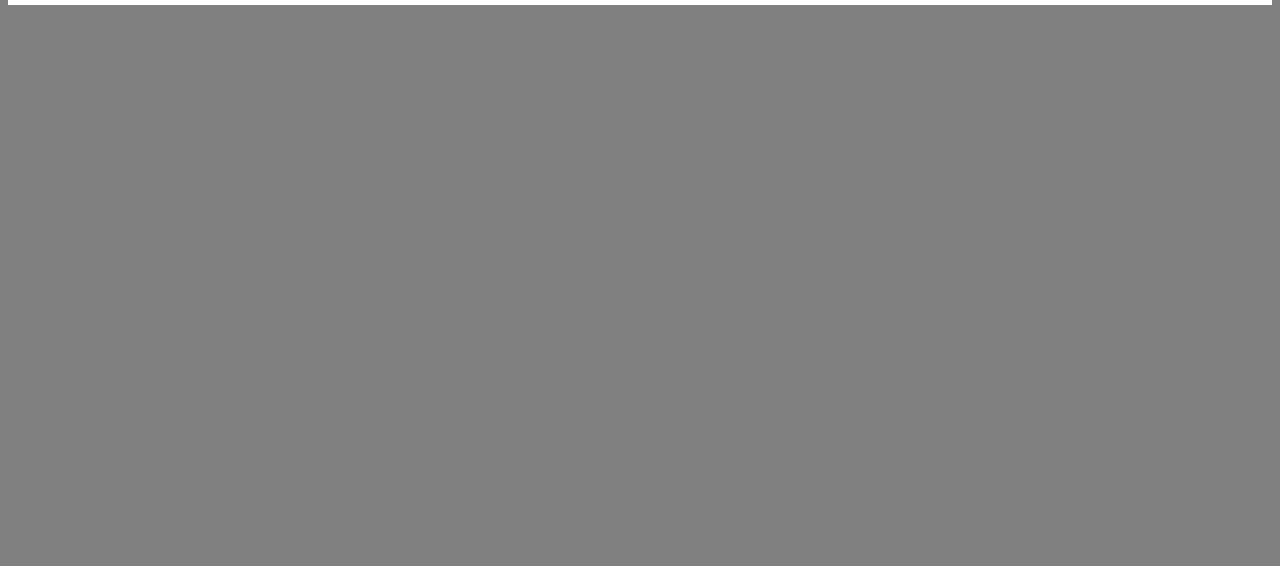
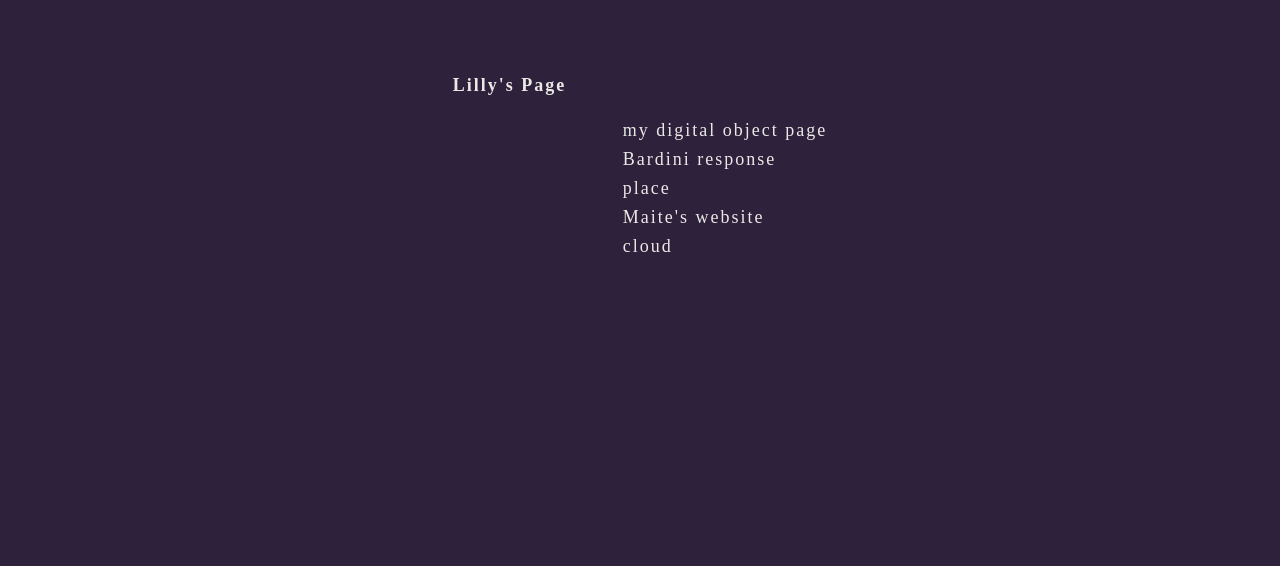
Before and after one commit to lillygrogono/circle-lilly, a plain HTML site: page index.html in a window 1280 px wide. Shown: the part 234-800 px from the top of the page. Drawn offline with Linux system fonts and the light colour scheme; a web font is replaced by a local one.

Commit message:
Add files via upload

```diff
--- a/home.css
+++ b/home.css
@@ -1,3 +1,31 @@
+@font-face {
+    font-family: 'castledown';
+    src: url('castledown.otf') format('opentype');
+    font-weight: normal;
+    font-style: normal;
+}
+
+@font-face {
+    font-family: 'ebgaramond';
+    src: url('ebgaramond.ttf') format('opentype');
+    font-weight: normal;
+    font-style: normal;
+}
+
+@font-face {
+    font-family: 'outfit';
+    src: url('outfit.ttf') format('opentype');
+    font-weight: normal;
+    font-style: normal;
+}
+
+@font-face {
+    font-family: 'outfit-light';
+    src: url('outfit-light.ttf') format('opentype');
+    font-weight: normal;
+    font-style: normal;
+}
+
 html {
     box-sizing: border-box;
 }
@@ -6,34 +34,66 @@ html {
 }
 
 body {
-    color: pink;
-    background-color:gray;
-    text-align: center;
+    color: #EAE9E6;
+    background-color: #2D213C;
+    margin: 0; /* Remove default margins */
+    height: 100vh; /* Make the body fill the viewport height */
+    display: flex; /* Use flexbox for centering */
+    justify-content: center; /* Horizontally center the container */
+    align-items: center; /* Vertically center the container */
 }
 
 h1{
-    font-size: 60px;
-    font-family: Cambria, Cochin, Georgia, Times, 'Times New Roman', serif ;
+    font-size: 18px;
+    font-family: outfit-light;
+    letter-spacing: 2px;
+    padding: 4px;
+    margin:0px;
+    margin-bottom: 16px;
+    margin-right:170px;
 }
 
-.grid{
-    background-color:white;
-    display: flex;
+.container{
+    align-items: center;
 }
 
 .cloud-link{
-    background: red;
     border-radius: 50%;
-    opacity:.8;
-    position:fixed;
-    top: 10px;
-    left:10px;
-
 }
 
 a{
-    color:aquamarine;
-    displaY: block;
-    font-size:32px;
-    margin: 20px;
+    font-family: outfit-light;
+    color:#EAE9E6;
+    text-align: left;
+    display: block;
+    font-size:18px;
+    letter-spacing: 2px;
+    padding: 4px;
+    text-decoration: none;
+    margin-left:170px;
 }
+
+a.new-color {
+    color: #2D213C; /* New link color when the button is clicked */
+}
+
+a:hover {
+    color: red;
+}
+
+#button{
+    margin-left:170px;
+    font-family: outfit-light;
+    font-size:18px;
+    padding: 4px;
+    letter-spacing: 2px;
+    color:#EAE9E6;
+    background:none;
+    box-shadow: none;
+    outline: none;
+    border: none;
+}
+
+#button:hover {
+    color:red;
+   }
```
Also changed, not shown: button.js (added, +57 -0 lines), castledown.otf (added), ebgaramond.ttf (added), 1 other file.
